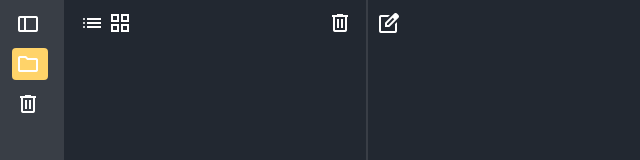
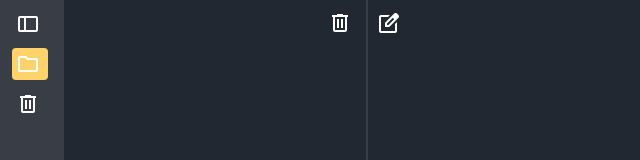
Before and after one commit to jackbb147/notesProcessor, a React (Create React App) app: page / in a window 1280 px wide. Shown: the top 160 px of the page, without its empty margins (0-640 px from the left). Built offline with nearby package versions, Linux system fonts and the light colour scheme.

Commit message:
disabled list view and grid view buttons until implemented

```diff
--- /dev/null
+++ b/src/components/panels/Buttons/GridViewButton.tsx
@@ -0,0 +1,14 @@
+import {Button} from "../../ui/Button";
+import React from "react";
+import {useAppState} from "../../../reducers/hooks";
+
+export function GridViewButton()
+{
+    const state = useAppState()
+    return <></>
+//     return (
+//         <Button icon={<span className="material-symbols-outlined">
+// grid_view
+// </span>}></Button>
+//     )
+}
--- /dev/null
+++ b/src/components/panels/Buttons/ListViewButton.tsx
@@ -0,0 +1,12 @@
+import {Button} from "../../ui/Button";
+import React from "react";
+
+export  function ListViewButton()
+{
+    return <></>
+    // return (
+    //     <Button icon={<span className="material-symbols-outlined">
+    //     list
+    //     </span>}></Button>
+    // )
+}
--- a/src/components/panels/NotesPanelContent.tsx
+++ b/src/components/panels/NotesPanelContent.tsx
@@ -11,6 +11,8 @@ import {AnimatedListItem} from "./AnimatedListItem";
 import {useSpring, Transition} from "@react-spring/web";
 import {useDispatch, useAppState} from "../../reducers/hooks";
 import {DeleteButton} from "./Buttons/DeleteButton";
+import {ListViewButton} from "./Buttons/ListViewButton";
+import {GridViewButton} from "./Buttons/GridViewButton";
 
 const NoNotesDisplayID = "none"
 const MyComponent = (styles:any) => <div style={styles}>hello</div>
@@ -115,12 +117,8 @@ export function NotesPanelContent({collection}:{collection:Node[]})
     return <>
         <div className={"w-full h-full flex flex-col "}>
             <div className={"top-bar h-12 flex items-center"}>
-                <Button icon={<span className="material-symbols-outlined">
-list
-</span>}></Button>
-                <Button icon={<span className="material-symbols-outlined">
-grid_view
-</span>}></Button>
+                <ListViewButton/>
+                <GridViewButton/>
                 <DeleteButton/>
             </div>
 
```
